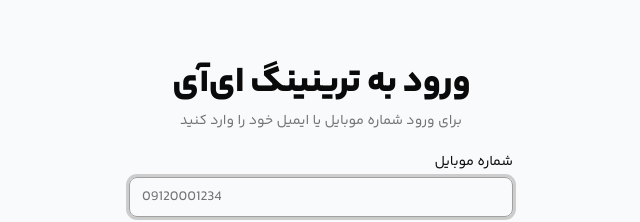
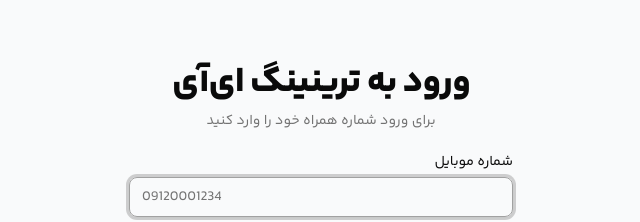
Before and after one commit to abdolhamidbarfi/authentication, a Next.js app: page /login in a window 1280 px wide. Shown: the part 234-456 px from the top of the page, without its empty margins (418-1058 px from the left). Built offline with nearby package versions, Linux system fonts and the light colour scheme.

Commit message:
chore: minor text update

```diff
--- a/src/components/forms/authentication/auth.tsx
+++ b/src/components/forms/authentication/auth.tsx
@@ -23,7 +23,7 @@
 
 const text = {
   title: "ورود به ترینینگ ای‌آی",
-  desciption: "برای ورود شماره موبایل یا ایمیل خود را وارد کنید",
+  desciption: "برای ورود شماره همراه خود را وارد کنید",
   phoneLabel: "شماره موبایل",
   buttonTitle: "ورود",
   validation: {
```
